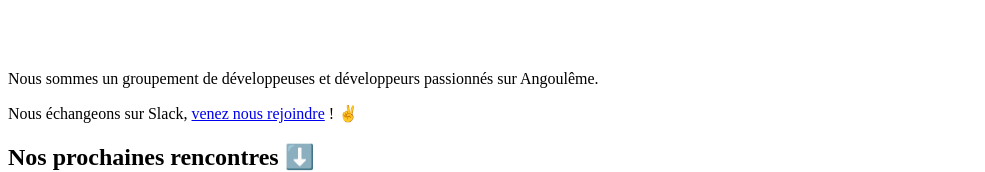
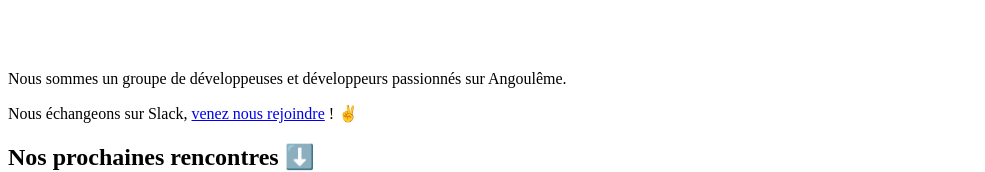
Before and after one commit to dimitri-bourreau/formica-website, a Next.js app: page / in a window 1280 px wide. Shown: the part 525-697 px from the top of the page, without its empty margins (0-985 px from the left). Built offline with nearby package versions, Linux system fonts and the light colour scheme.

Commit message:
feat(Intro): replace "groupement" with "groupe"

```diff
--- a/components/home/Intro.tsx
+++ b/components/home/Intro.tsx
@@ -10,7 +10,7 @@ export const Intro: FC = () => (
 
     <TextBox>
       <p>
-        Nous sommes un groupement de développeuses et développeurs passionnés
+        Nous sommes un groupe de développeuses et développeurs passionnés
         sur Angoulême.
       </p>
 
```
